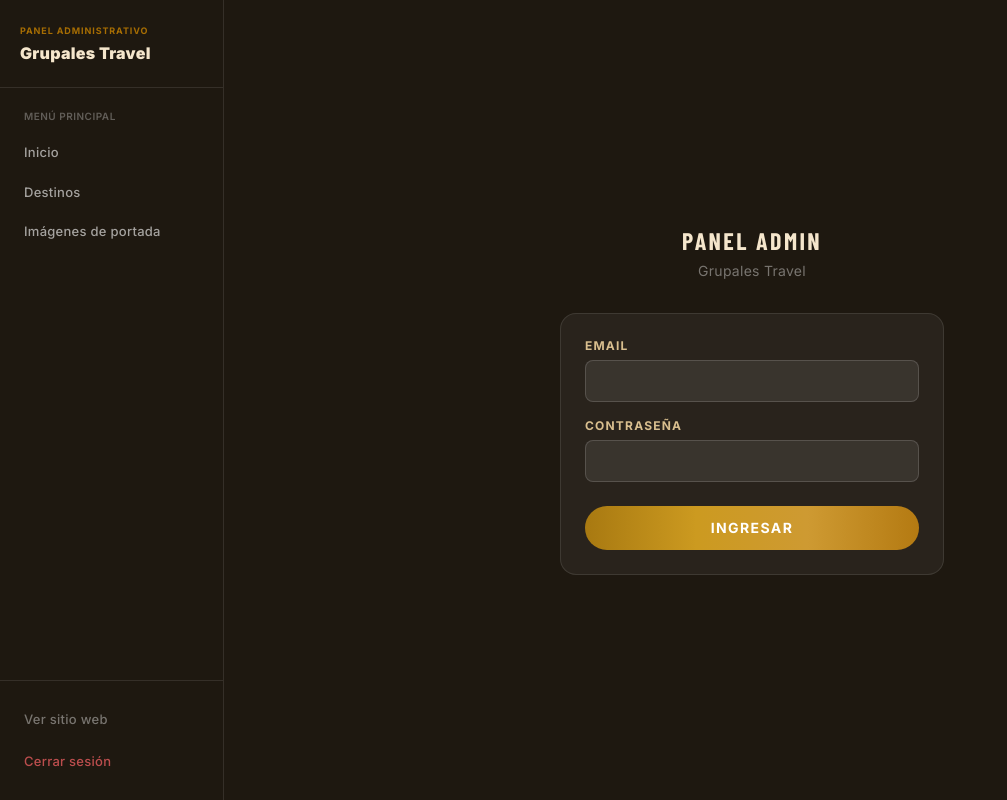
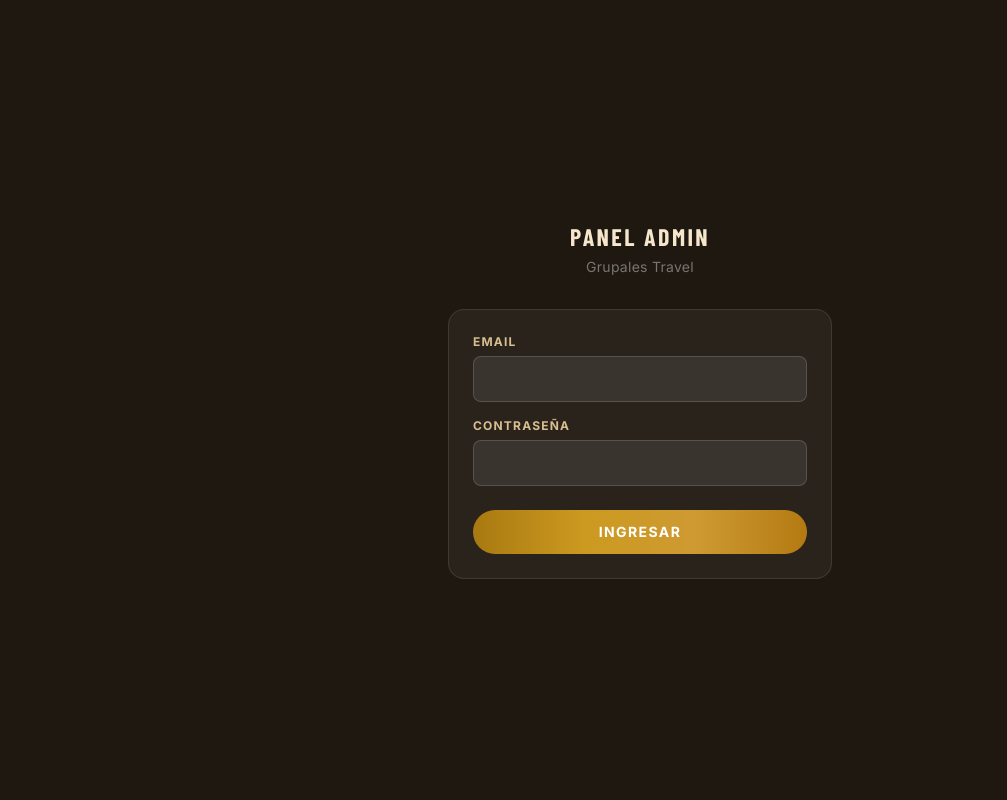
Before and after one commit to grupales-travel/website, a Next.js app: page /admin/login in a window 1280 px wide. Shown: the whole page, without its empty margins (0-1007 px from the left). Built offline with nearby package versions, Linux system fonts and the light colour scheme; a web font is replaced by a local one.

Commit message:
fix(admin): hide sidebar on login page, prevent iOS zoom on inputs, fix login centering

```diff
--- a/src/app/admin/layout.tsx
+++ b/src/app/admin/layout.tsx
@@ -2,6 +2,7 @@
 
 import { useState } from "react";
 import Link from "next/link";
+import { usePathname } from "next/navigation";
 import { Inter } from "next/font/google";
 import { Menu, X } from "lucide-react";
 import LogoutButton from "@/components/admin/LogoutButton";
@@ -15,7 +16,14 @@ const NAV_ITEMS = [
 ];
 
 export default function AdminLayout({ children }: { children: React.ReactNode }) {
+  const pathname = usePathname();
+  const isLogin = pathname === "/admin/login";
   const [sidebarOpen, setSidebarOpen] = useState(false);
+
+  // Login page: render children without any admin chrome
+  if (isLogin) {
+    return <div className={`${inter.className} text-white`}>{children}</div>;
+  }
 
   const sidebarContent = (
     <>
--- a/src/app/admin/login/page.tsx
+++ b/src/app/admin/login/page.tsx
@@ -29,7 +29,7 @@ export default function AdminLoginPage() {
   }
 
   return (
-    <div className="min-h-screen bg-[#1E1810] flex items-center justify-center px-4">
+    <div className="h-screen overflow-hidden bg-[#1E1810] flex items-center justify-center px-4">
       <div className="w-full max-w-sm">
         <div className="text-center mb-8">
           <h1 className="text-2xl font-black uppercase text-[#f5e6cc] tracking-widest">
@@ -47,8 +47,9 @@ export default function AdminLoginPage() {
               type="email"
               value={form.email}
               onChange={(e) => setForm({ ...form, email: e.target.value })}
-              className="w-full bg-white/8 border border-white/15 rounded-lg px-4 py-2.5 text-white text-sm outline-none focus:border-[#a66d03] transition-colors"
+              className="w-full bg-white/8 border border-white/15 rounded-lg px-4 py-2.5 text-white text-base outline-none focus:border-[#a66d03] transition-colors"
               required
+              autoComplete="email"
             />
           </div>
 
@@ -60,8 +61,9 @@ export default function AdminLoginPage() {
               type="password"
               value={form.password}
               onChange={(e) => setForm({ ...form, password: e.target.value })}
-              className="w-full bg-white/8 border border-white/15 rounded-lg px-4 py-2.5 text-white text-sm outline-none focus:border-[#a66d03] transition-colors"
+              className="w-full bg-white/8 border border-white/15 rounded-lg px-4 py-2.5 text-white text-base outline-none focus:border-[#a66d03] transition-colors"
               required
+              autoComplete="current-password"
             />
           </div>
 
```
